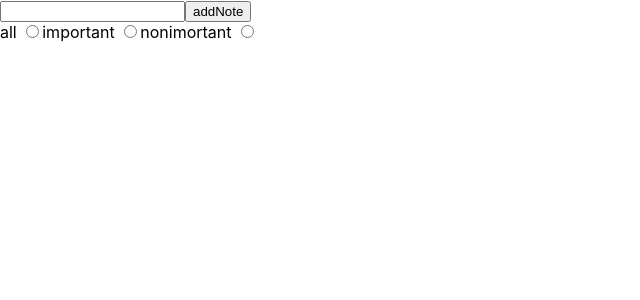
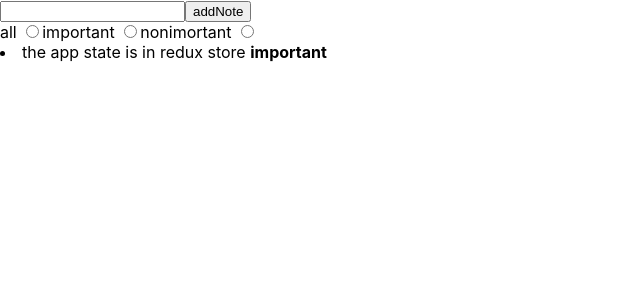
Before and after one commit to Ademola101/Redux-Notes, a React (Create React App) app: page / in a window 1280 px wide. Shown: the top 300 px of the page, without its empty margins (0-640 px from the left). Built offline with nearby package versions, Linux system fonts and the light colour scheme; data requests are answered from the project's data file.

Commit message:
dispatch set notes

```diff
--- a/src/index.js
+++ b/src/index.js
@@ -2,12 +2,13 @@ import React from 'react';
 import ReactDOM from 'react-dom/client';
 import {Provider} from 'react-redux'
 import './index.css';
-import noteReducer from './reducers/noteReducer';
+import noteReducer, {setNotes} from './reducers/noteReducer';
 import filterReducer from './reducers/FilterReducer'
 import App from './App';
 import {filterChange} from './reducers/FilterReducer'
 import {createNote} from './reducers/noteReducer'
 import {configureStore} from '@reduxjs/toolkit'
+import noteService from './services/note';
 
 
 
@@ -20,6 +21,15 @@ const store = configureStore({
 
   }
 })
+
+
+noteService.getAll().then((notes) => {
+
+  store.dispatch(setNotes(notes))
+
+})
+
+
 
 
 
--- a/src/reducers/noteReducer.js
+++ b/src/reducers/noteReducer.js
@@ -35,7 +35,12 @@ const noteSlice = createSlice({
     },
 
     appendNote(state, action) {
+      return state.push(action.payload)
+    },
+
+    setNotes(state, action) {
       return action.payload
+      // replace the initial note
     }
   }
 })
@@ -44,5 +49,5 @@ const generateId = () => {
   return  Math.floor(Math.random() * 100 )
  }
 
-export const {createNote, toggleImportanceIdOf} = noteSlice.actions
+export const {createNote, toggleImportanceIdOf, appendNote, setNotes} = noteSlice.actions
 export default noteSlice.reducer
```
